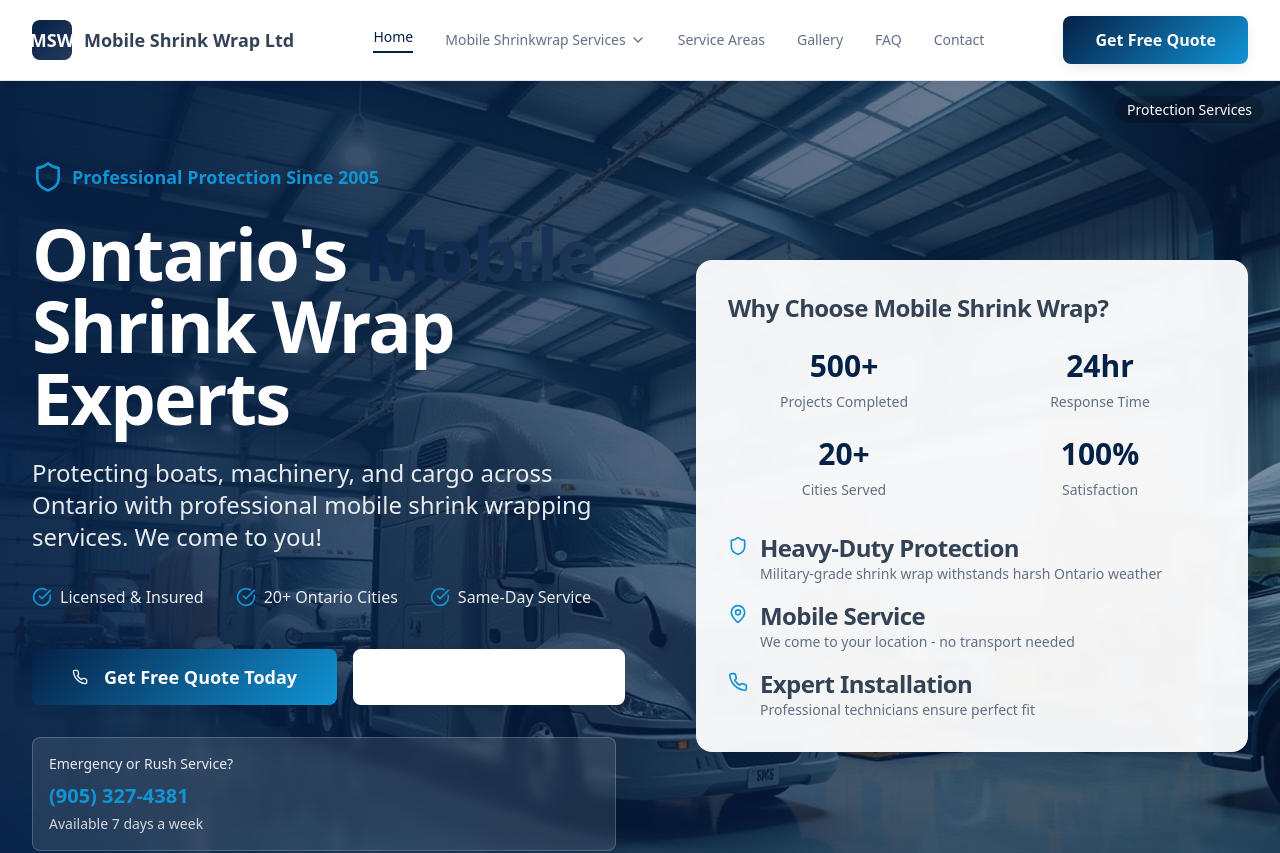
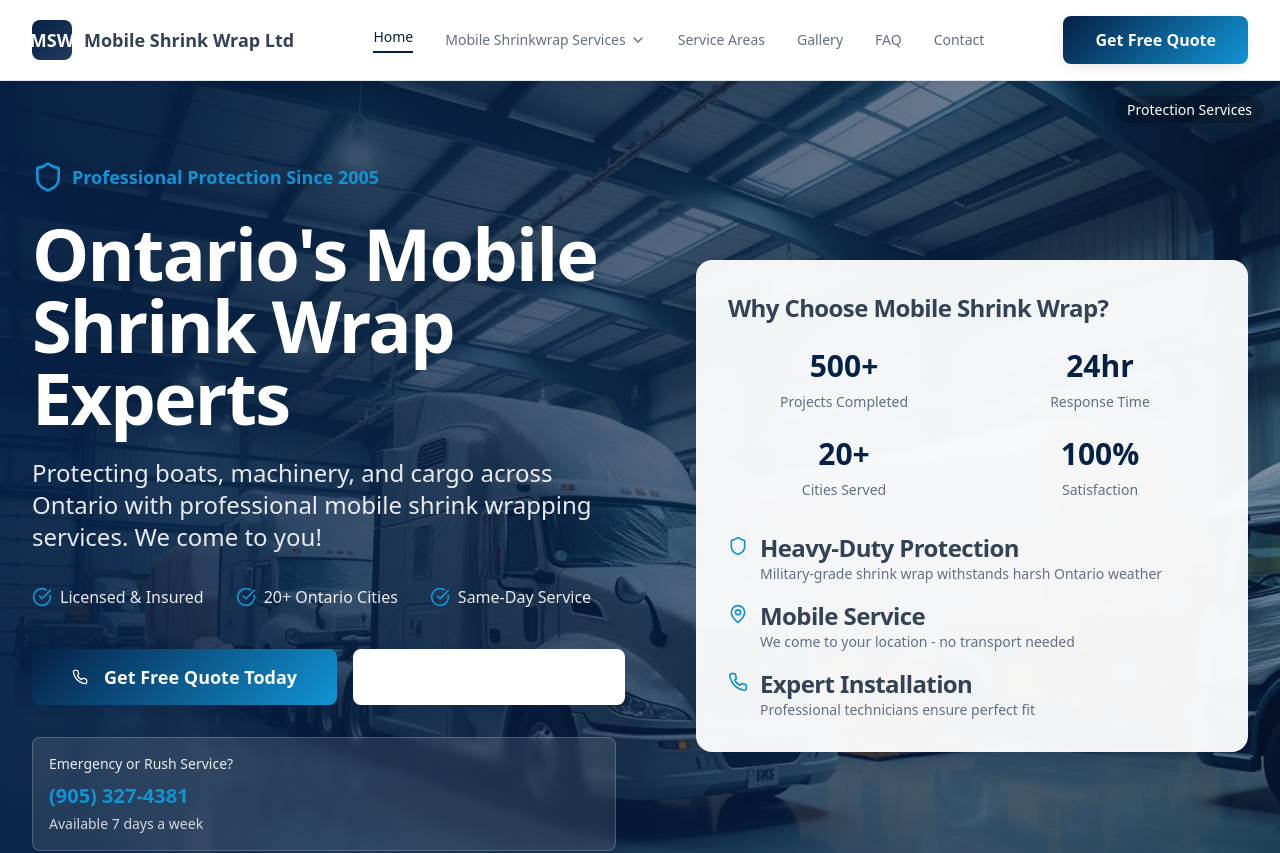
Before and after one commit to ish0075/mobile-shrinkwrap-ltd, a React (Vite) app: page / in a window 1280 px wide. Shown: the top 853 px of the page. Built offline with nearby package versions, Linux system fonts and the light colour scheme; the HTML template or start-up script is replaced by a standard one.

Commit message:
Change text color to white

```diff
--- a/src/components/Hero.tsx
+++ b/src/components/Hero.tsx
@@ -32,7 +32,7 @@ const Hero = () => {
             </div>
 
             <h1 className="text-5xl lg:text-7xl font-bold leading-tight mb-6">
-              Ontario's <span className="gradient-text text-secondary">Mobile</span> Shrink Wrap Experts
+              Ontario's <span className="text-white">Mobile</span> Shrink Wrap Experts
             </h1>
 
             <p className="text-xl lg:text-2xl text-white/90 mb-8 leading-relaxed">
```
